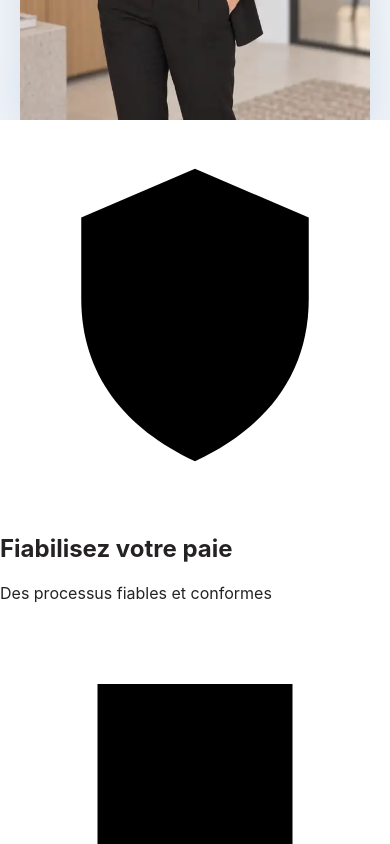
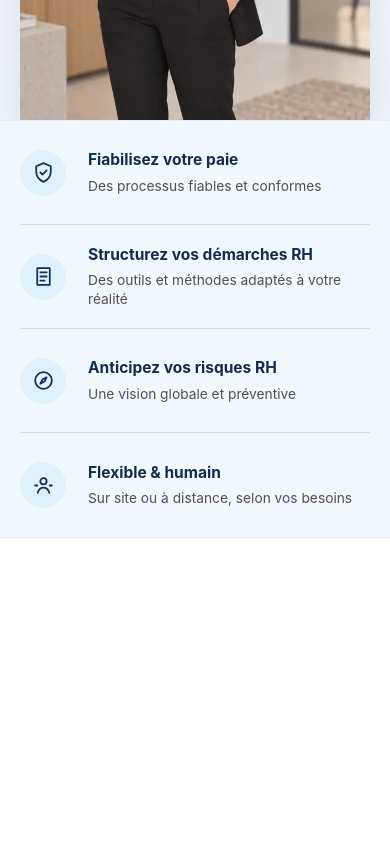
Before and after one commit to yum4nity-code/Site-stephanie, a Next.js app: page / in a window 390 px wide. Shown: the part 1060-1904 px from the top of the page. After the commit the page ends 1598 px from the top, so only its background shows below. Built offline with nearby package versions, Linux system fonts and the light colour scheme.

Commit message:
Style responsive reassurance benefits strip

```diff
--- a/app/globals.css
+++ b/app/globals.css
@@ -283,6 +283,74 @@ h1 {
   backdrop-filter: blur(6px);
 }
 
+.benefits {
+  background: var(--blue-soft-050);
+  border-top: 1px solid #e5edf4;
+  border-bottom: 1px solid #e5edf4;
+}
+
+.benefits-inner {
+  width: min(100%, 1440px);
+  margin: 0 auto;
+  padding: 0 clamp(24px, 5vw, 72px);
+  display: grid;
+  grid-template-columns: repeat(4, minmax(0, 1fr));
+}
+
+.benefit {
+  min-height: 116px;
+  padding: 22px clamp(18px, 2vw, 30px);
+  display: grid;
+  grid-template-columns: 52px minmax(0, 1fr);
+  align-items: center;
+  gap: 16px;
+  border-right: 1px solid var(--line);
+}
+
+.benefit:first-child {
+  padding-left: 0;
+}
+
+.benefit:last-child {
+  padding-right: 0;
+  border-right: 0;
+}
+
+.benefit-icon {
+  width: 50px;
+  height: 50px;
+  display: grid;
+  place-items: center;
+  color: var(--navy-700);
+  background: #e1f1fb;
+  border-radius: 50%;
+}
+
+.benefit-icon svg {
+  width: 25px;
+  height: 25px;
+  fill: none;
+  stroke: currentColor;
+  stroke-width: 1.7;
+  stroke-linecap: round;
+  stroke-linejoin: round;
+}
+
+.benefit h2 {
+  margin: 0;
+  color: var(--navy-800);
+  font-size: clamp(0.97rem, 1.15vw, 1.08rem);
+  font-weight: 750;
+  line-height: 1.25;
+}
+
+.benefit p {
+  margin: 7px 0 0;
+  color: var(--text-muted);
+  font-size: 0.86rem;
+  line-height: 1.4;
+}
+
 @media (max-width: 1120px) {
   .site-header {
     grid-template-columns: 1fr auto;
@@ -298,6 +366,30 @@ h1 {
 
   .hero-quote {
     right: 0;
+  }
+
+  .benefits-inner {
+    grid-template-columns: repeat(2, minmax(0, 1fr));
+  }
+
+  .benefit {
+    padding: 22px 28px;
+  }
+
+  .benefit:first-child {
+    padding-left: 28px;
+  }
+
+  .benefit:nth-child(2) {
+    border-right: 0;
+  }
+
+  .benefit:nth-child(-n + 2) {
+    border-bottom: 1px solid var(--line);
+  }
+
+  .benefit:last-child {
+    padding-right: 28px;
   }
 }
 
@@ -353,6 +445,35 @@ h1 {
   .hero-quote {
     top: 34px;
     right: 0;
+  }
+}
+
+@media (max-width: 640px) {
+  .benefits-inner {
+    padding-inline: 20px;
+    grid-template-columns: 1fr;
+  }
+
+  .benefit,
+  .benefit:first-child,
+  .benefit:last-child {
+    min-height: 104px;
+    padding: 18px 0;
+    border-right: 0;
+    border-bottom: 1px solid var(--line);
+  }
+
+  .benefit:last-child {
+    border-bottom: 0;
+  }
+
+  .benefit:nth-child(2) {
+    border-bottom: 1px solid var(--line);
+  }
+
+  .benefit-icon {
+    width: 46px;
+    height: 46px;
   }
 }
 
```
